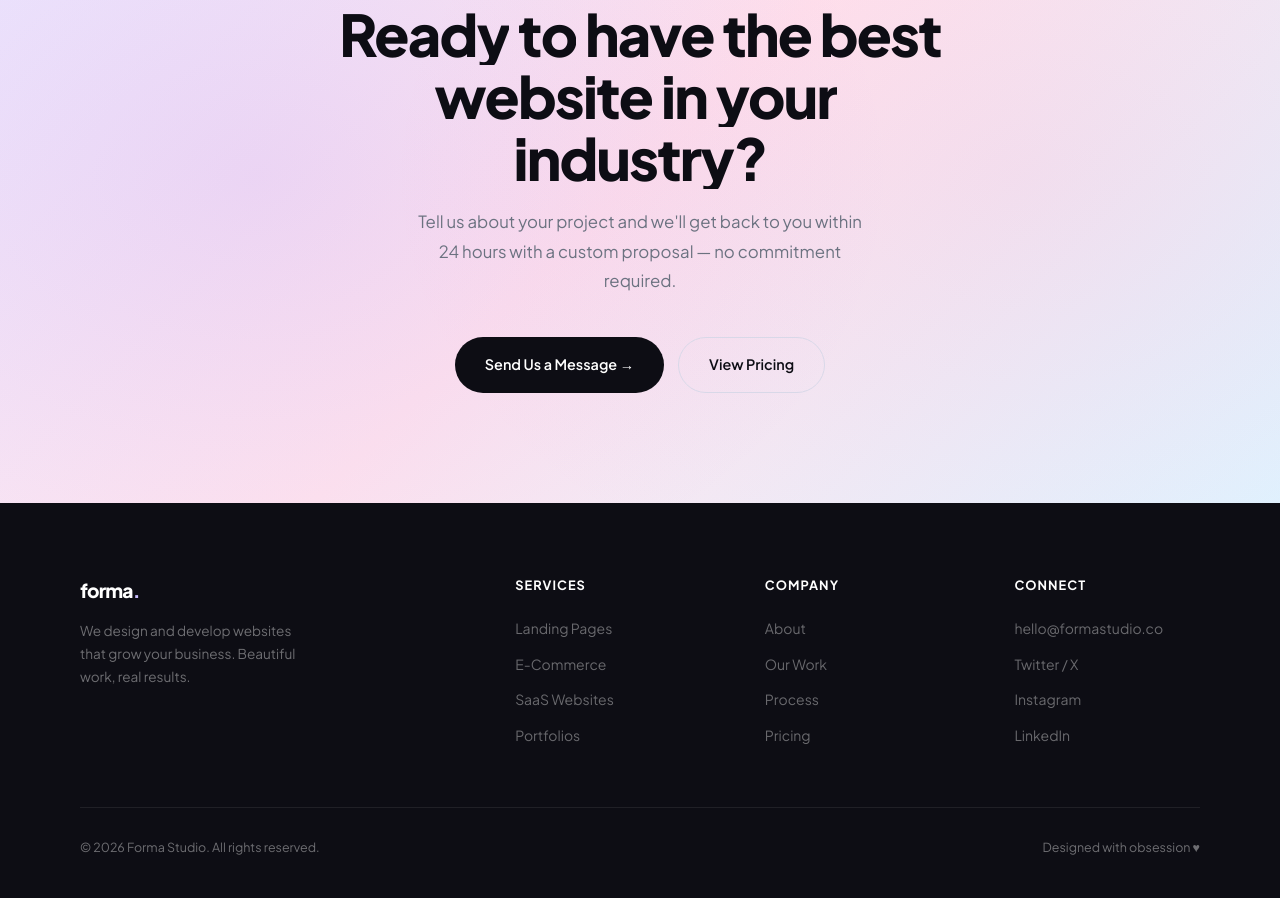
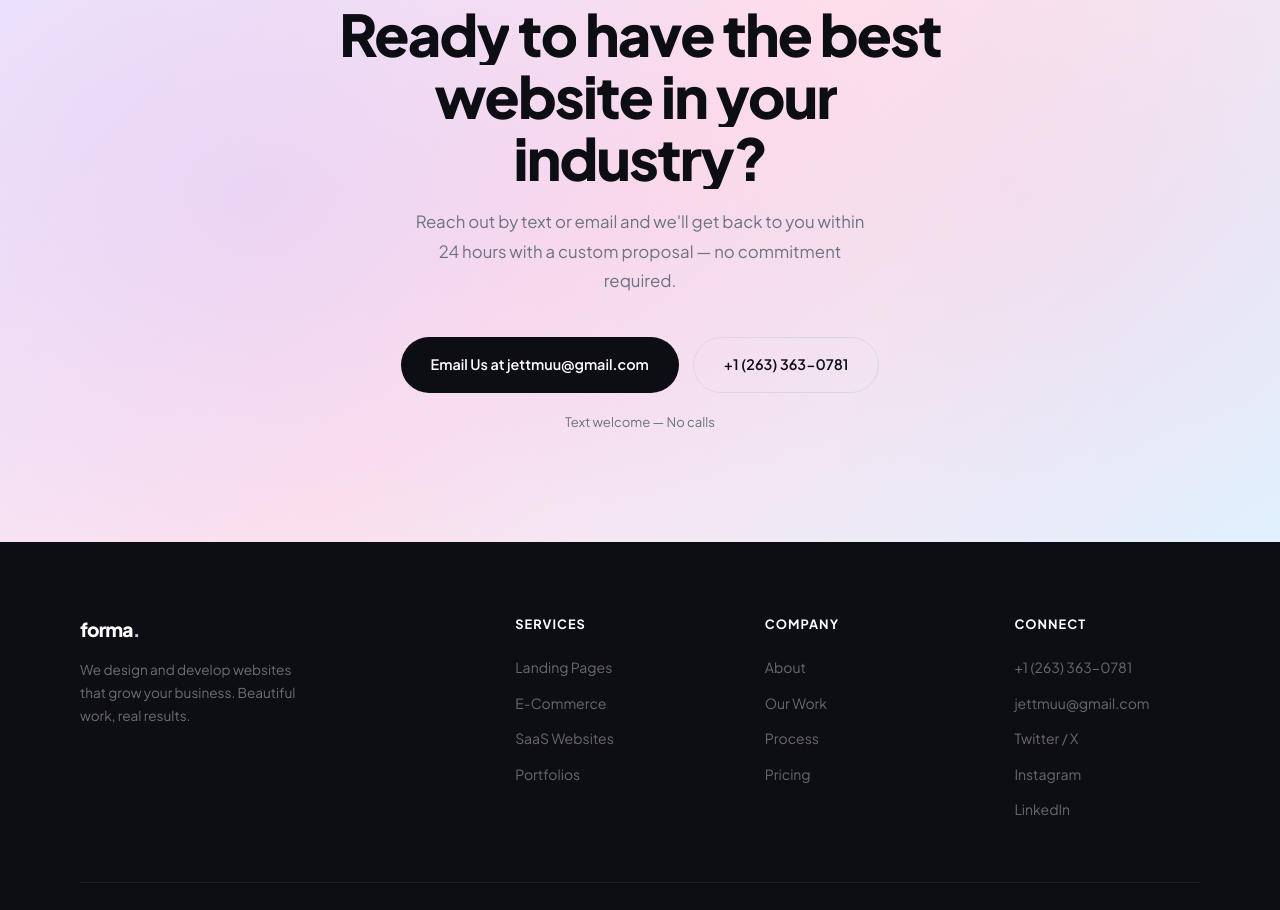
Before and after one commit to JettM9104/forma, a plain HTML site: page index.html in a window 1280 px wide. Shown: the part 6448-7358 px from the top of the page. Drawn offline with Linux system fonts and the light colour scheme.

Commit message:
Update index.html

```diff
--- a/index.html
+++ b/index.html
@@ -999,11 +999,12 @@
   <div class="wrap cta-inner">
     <div class="eyebrow sv-fade-up" style="justify-content:center"><span class="eyebrow-dot"></span>Let's Work Together</div>
     <h2 class="sv-fade-up">Ready to have the best<br>website in your industry?</h2>
-    <p class="sec-desc sv-fade-up">Tell us about your project and we'll get back to you within 24 hours with a custom proposal — no commitment required.</p>
+    <p class="sec-desc sv-fade-up">Reach out by text or email and we'll get back to you within 24 hours with a custom proposal — no commitment required.</p>
     <div class="cta-btns sv-fade-up">
-      <a href="mailto:hello@formastudio.co" class="btn btn-dark">Send Us a Message →</a>
-      <a href="#pricing" class="btn btn-ghost">View Pricing</a>
+      <a href="mailto:jettmuu@gmail.com" class="btn btn-dark">Email Us at jettmuu@gmail.com</a>
+      <a href="sms:+12633630781" class="btn btn-ghost">+1 (263) 363-0781</a>
     </div>
+    <p class="sv-fade-up" style="margin-top:18px;font-size:.82rem;color:var(--muted)">Text welcome — No calls</p>
   </div>
 </section>
 
@@ -1037,7 +1038,8 @@
       <div class="fcol">
         <h5>Connect</h5>
         <ul class="flinks">
-          <li><a href="mailto:hello@formastudio.co">hello@formastudio.co</a></li>
+          <li><a href="sms:+12633630781">+1 (263) 363-0781</a></li>
+          <li><a href="mailto:jettmuu@gmail.com">jettmuu@gmail.com</a></li>
           <li><a href="#">Twitter / X</a></li>
           <li><a href="#">Instagram</a></li>
           <li><a href="#">LinkedIn</a></li>
```
